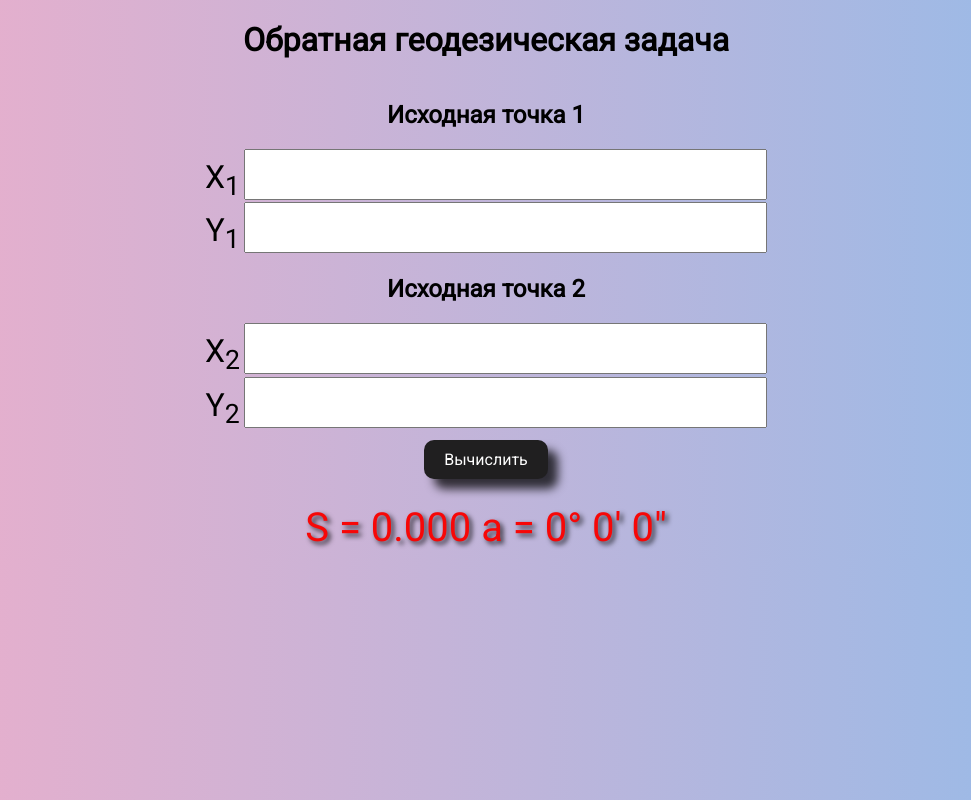
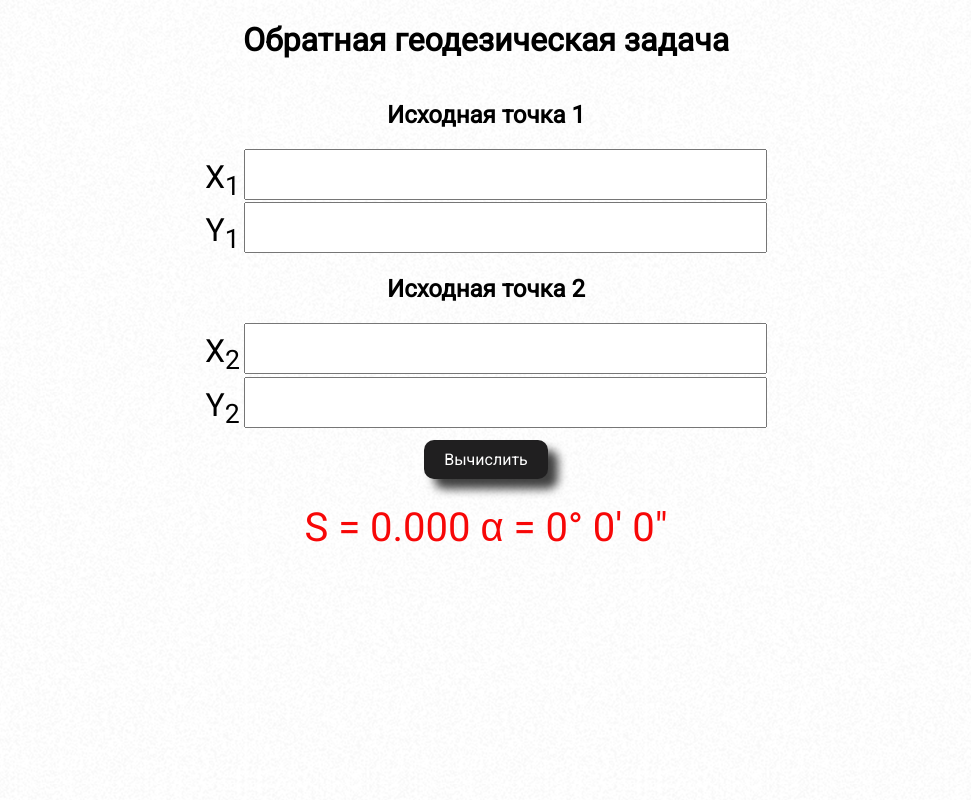
Before and after one commit to ddhaaag/OGZ, a plain HTML site: page index.html in a window 1280 px wide. Both pictures are taken after a click on the button "Вычислить". Shown: the whole page, without its empty margins (154-1125 px from the left). Drawn offline with Linux system fonts and the light colour scheme.

Commit message:
refactor function

```diff
--- a/script.js
+++ b/script.js
@@ -1,15 +1,12 @@
-let inputX1 = document.querySelector('#inputX1');
-let inputX2 = document.querySelector('#inputX2');
-let inputY1 = document.querySelector('#inputY1');
-let inputY2 = document.querySelector('#inputY2');
-let button = document.querySelector('#btn');
-let result = document.querySelector('.result');
+// let button = document.querySelector('#btn');
 
-button.onclick = function() {
-    let x1 = +inputX1.value;
-    let x2 = +inputX2.value;
-    let y1 = +inputY1.value;
-    let y2 = +inputY2.value;
+function f1() {
+    let x1 = +document.getElementById('inputX1').value;
+    let x2 = +document.querySelector('#inputX2').value;
+    let y1 = +document.querySelector('#inputY1').value;
+    let y2 = +document.getElementById('inputY2').value;
+    let result = document.querySelector('.result');
+
     let s = Math.sqrt(Math.pow(x2 - x1, 2) + Math.pow(y2 - y1, 2));
     let cos;
 
@@ -21,9 +18,11 @@ button.onclick = function() {
 
     cos = [0 | cos, '° ', 0|(cos < 0 ? cos = -cos : cos) % 1 * 60, "' ", 0 | cos * 60 % 1 * 60, '"'].join('');
     // result.innerHTML = `S = ${s.toFixed(3)}  a = ${cos}`;
-    result.innerHTML = 'S = ' + s.toFixed(3) + '\n' + 'a = ' + cos;
+    result.innerHTML = 'S = ' + s.toFixed(3) + '\n' + 'α = ' + cos;
     // result.innerHTML += `a = ${cos}`;
 }
+
+document.querySelector('#btn').onclick = f1;
 
 // function сonvertDDToDMS(D){
 //     return [0|D, '° ', 0|(D<0?D=-D:D)%1*60, "' ", 0|D*60%1*60, '"'].join('');
--- a/style.css
+++ b/style.css
@@ -1,7 +1,8 @@
 body {
     font-family: 'Roboto', sans-serif;
     background: rgb(238,174,202);
-    background: linear-gradient(90deg, rgba(238,174,202,1) 0%, rgba(148,187,233,1) 100%);
+    /* background: linear-gradient(90deg, rgba(238,174,202,1) 0%, rgba(148,187,233,1) 100%); */
+    background: url(./resources/images/so-white.png);
     text-align: center;
     font-size: 16px;
 }
@@ -42,7 +43,7 @@ input[type="number"] {
     margin-top: 25px;
     font-size: 2.5rem;
     color: rgb(247, 7, 7);
-    text-shadow: 3px 3px 5px rgba(0, 0, 0, 0.75);
+    /* text-shadow: 3px 3px 5px rgba(0, 0, 0, 0.75); */
 }
 
 @media screen and (max-width: 550px) {
```
Also changed, not shown: resources/images/blue-snow.png (added), resources/images/double-bubble-dark.png (added), resources/images/so-white.png (added).
